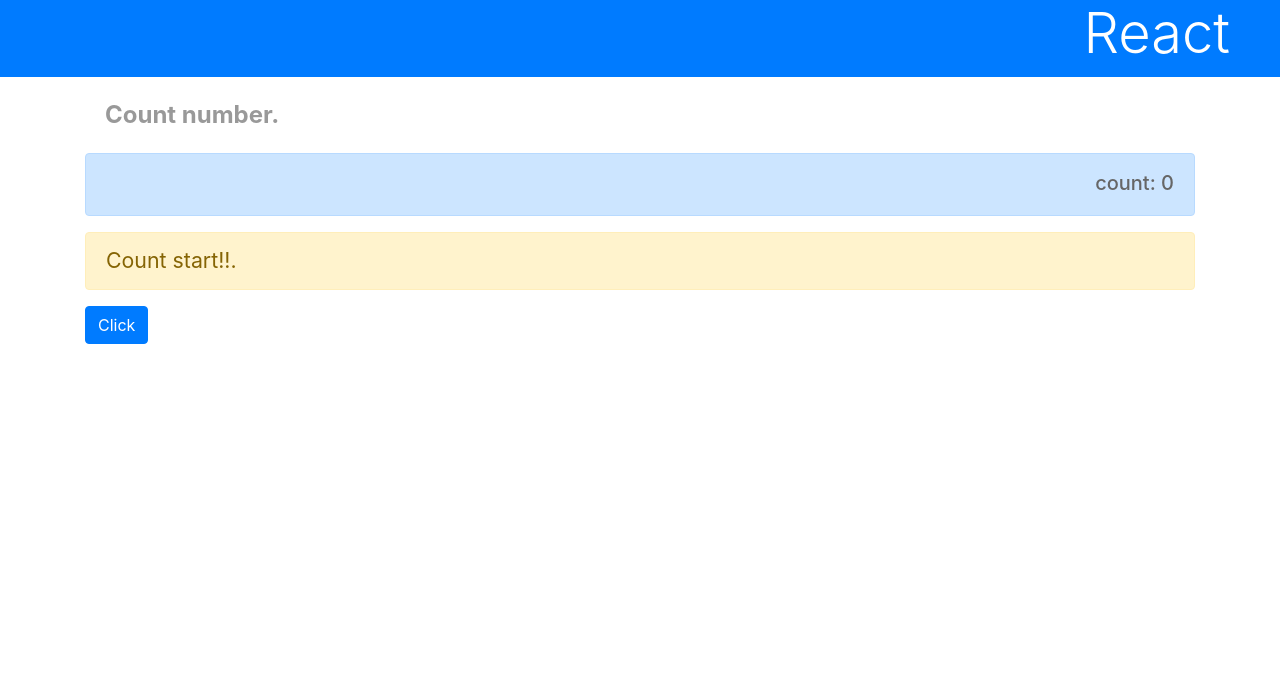
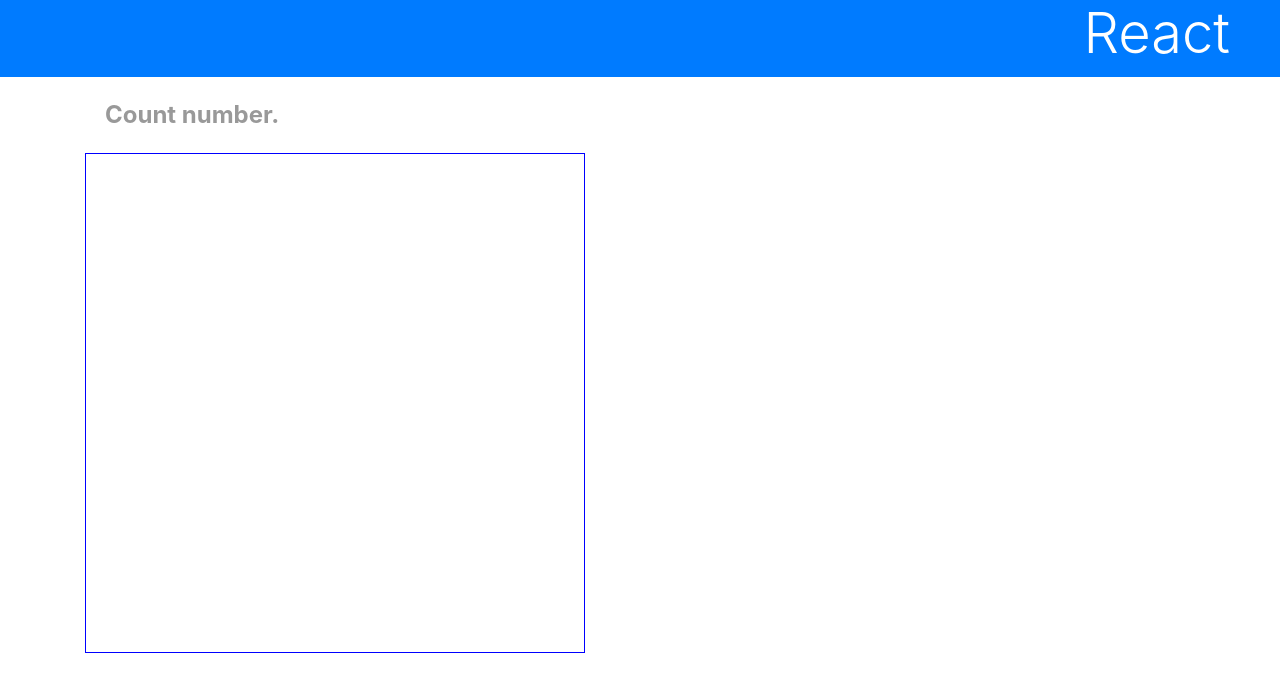
Before and after one commit to kobe2403/reactjs-nextjs-nyumon, a React (Create React App) app in the folder reactapp/: page / in a window 1280 px wide. Shown: the top 692 px of the page. Built offline with nearby package versions, Linux system fonts and the light colour scheme.

Commit message:
四角の追加

```diff
--- a/reactapp/src/App.tsx
+++ b/reactapp/src/App.tsx
@@ -2,31 +2,52 @@
 import "./App.css"
 import Rect from "./components/Rect"
 
-interface IState {
-    msg: any;
-    counter: number;
-    flg: boolean,
+interface Props {
+
+}
+
+interface State {
+
 }
 
 
-class App extends Component<{}, IState> {
+class App extends Component<Props, State> {
+    data:any[] = [];
+
+    area = {
+        width: "500px",
+        height: "500px",
+        border: "1px solid blue",
+    }
+
     constructor(props:any) {
         super(props);
         this.state = {
-            msg: "Count start!!.",
-            counter: 0,
-            flg: true,
+            list: this.data,
         }
 
         this.doAction = this.doAction.bind(this);
     }
 
-    doAction() {
+    doAction(e: any) {
+        let x = e.pageX;
+        let y = e.pageY;
+        this.data.push({x:x, y:y})
         this.setState({
-            counter: this.state.counter + 1,
-            msg: this.state.counter,
-            flg: !this.state.flg,
+            list: this.data
         })
+    }
+
+    draw(d:any){
+        let s:object = {
+            position: "absolute",
+            left: (d.x - 25) + "px",
+            top: (d.y - 25) + "px",
+            width: "50px",
+            height: "50px",
+            backgroundColor: "#66f3",
+        }
+        return <div style={s}></div>
     }
 
     render() {
@@ -34,17 +55,9 @@
             <h1 className="bg-primary text-white display-4">React</h1>
             <div className="container">
                 <p className="subtitle">Count number.</p>
-                {this.state.flg ?
-                    <div className="alert alert-primary text-right">
-                        <p className="h5">count: {this.state.counter}</p>
-                    </div>
-                :
-                    <div className="alert alert-primary text-left">
-                        <p className="h5">{this.state.msg}です</p>
-                    </div>
-                }
-                <p className="alert alert-warning">{this.state.msg}</p>
-                <button className="btn btn-primary" onClick={this.doAction}>Click</button>
+                <div style={this.area} onClick={this.doAction}>
+                    {this.data.map((value) => this.draw(value))}
+                </div>
             </div>
         </div>
     }
```
Also changed, not shown: reactapp/public/index.tsx (deleted, +0 -27 lines).
